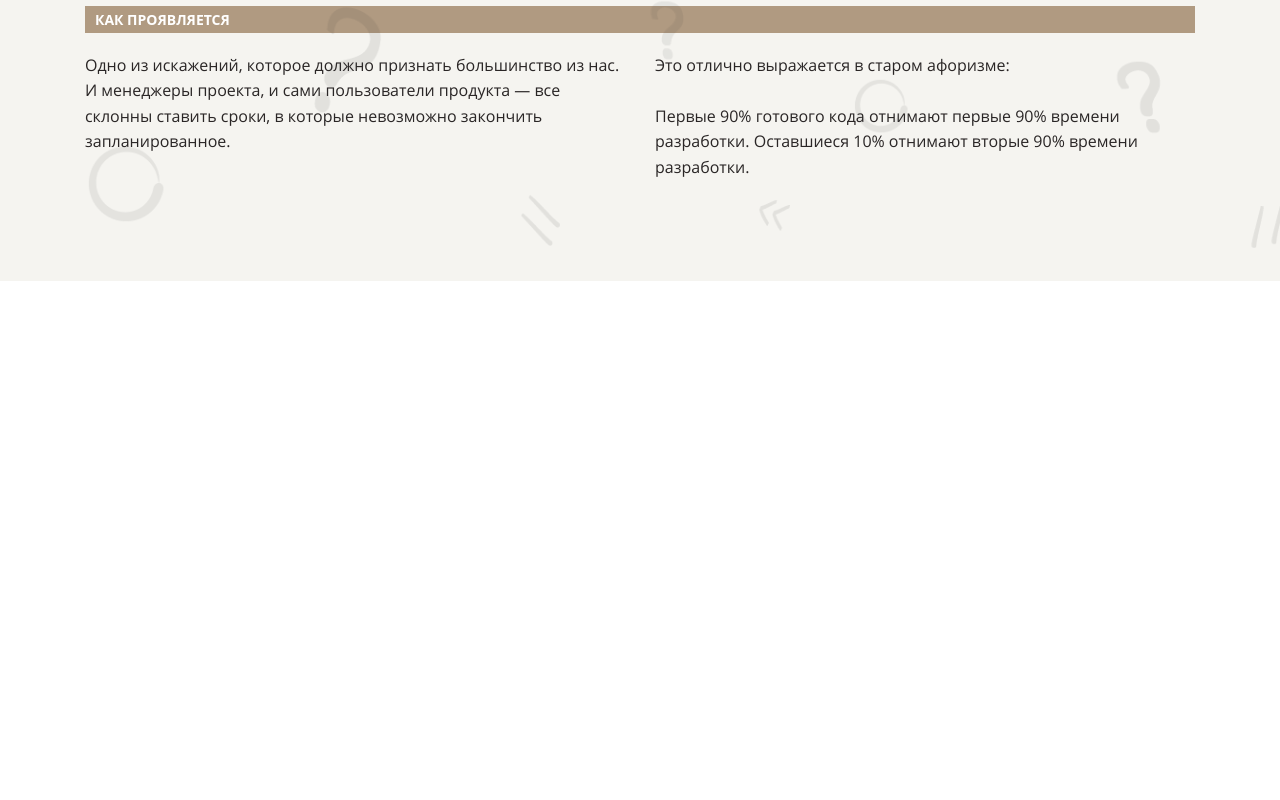
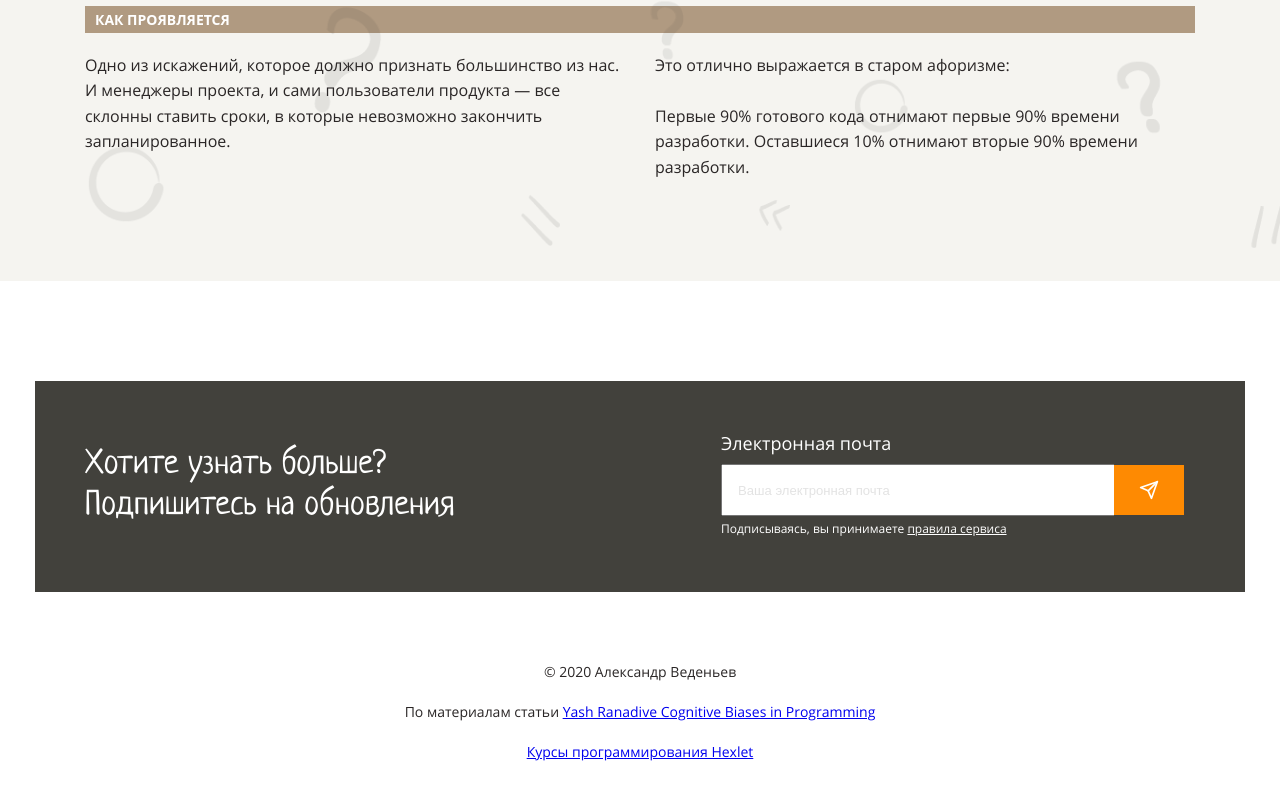
Before and after one commit to AleksVedenyev/layout-designer-project-lvl1, a website: page src/index.html in a window 1280 px wide. Shown: the part 6957-7757 px from the top of the page. Before the commit the page ends 7238 px from the top, so only its background shows below. Drawn offline with Linux system fonts and the light colour scheme.

Commit message:
завершил верстку

```diff
--- a/src/index.html
+++ b/src/index.html
@@ -28,7 +28,7 @@
     </div>
   </header>
   <main>
-    <section class="container-video">
+    <section class="container-column">
       <h2 class="heading-h2">Что же это такое,<br><span class="orange">когнитивные искажения?</span></h2>
       <p class="paragraph-video">Что такое когнитивные искажения. Petrovna Channel</p>
       <iframe class="video" width="919" height="569" src="https://www.youtube.com/embed/jie9AizBqss" frameborder="0"
@@ -52,7 +52,7 @@
         <p class="nav-block"><a href="#hyperbolic-depreciation"><span class="nav-number">4</span><span
               class="heading-block-nav">Гиперболическое обесценивание</span><span>Вы гонитесь за немедленной маленькой
               выгодой и игнорируете более крупную, недоступную сейчас, но доступную в будущем.</span></a></p>
-        <p class="nav-block"><a href="#"><span class="nav-number">5</span><span class="heading-block-nav">Ошибка
+        <p class="nav-block"><a href="#errors-in-planning"><span class="nav-number">5</span><span class="heading-block-nav">Ошибка
               планирования</span><span>Неправильно рассчитывать время необходимое для завершения задачи.</span></a></p>
       </nav>
     </div>
@@ -141,7 +141,7 @@
               </div>
             </div>
             <div class="white-block bg-before">
-              <div id="distortion-of-novelty" class="inner-block">
+              <div id="errors-in-planning" class="inner-block">
                 <div class="group-top">
                   <div class="left-block-img"><img src="../src/images/5.png" alt="ikea-img"></div>
                   <div>
@@ -162,8 +162,21 @@
                 </div>
               </div>
   </main>
-  <footer>
-
+  <footer class="container-column">
+    <div class="main-form">
+      <h3 class="white">Хотите узнать больше?<br>Подпишитесь на обновления</h3>
+      <form>
+        <label for="e-mail">Электронная почта</label>
+        <input id="e-mail" input type="email" placeholder="Ваша электронная почта"><button class="telegram-button"></button>
+        <p>Подписываясь, вы принимаете <a href="#">правила сервиса</a></p>
+      </form>
+      </div>
+      <div class="contact">
+      <p>© 2020 Александр Веденьев</p>
+      <p>По материалам статьи <a href="https://medium.com/hackernoon/cognitive-biases-in-programming-5e937707c27b">Yash Ranadive Cognitive Biases in Programming</a></p>
+      <p><a href="https://ru.hexlet.io/my">Курсы программирования Hexlet</a></p>
+      </div>
+    </div>
   </footer>
 </body>
 
--- a/src/styles/style.css
+++ b/src/styles/style.css
@@ -42,17 +42,24 @@
   src: url('../assets/fonts/Neucha-Regular.ttf');
 }
 
+body {
+  font-family: 'OpenSans', sans-serif;
+  line-height: 1.6em;
+  font-size: 16px;
+  color: #2a2626;
+}
+
 h2 {
   font-family: 'Neucha', sans-serif;
   font-size: 60px;
   line-height: 1.2em;
 }
 
-body {
-  font-family: 'OpenSans', sans-serif;
-  line-height: 1.6em;
-  font-size: 16px;
-  color: #2a2626;
+h3 {
+  font-family: 'Neucha', sans-serif;
+  font-size: 34px;
+  line-height: 1.2em;
+  font-weight: 400;
 }
 
 .header {
@@ -125,8 +132,11 @@ body {
   font-weight: 700;
 }
 
-.container-video {
+.button-orange-style:hover {
+  background: #EA7600;
+}
 
+.container-column {
   display: flex;
   flex-flow: column;
   align-items: center;
@@ -332,3 +342,96 @@ body {
   text-transform: uppercase;
   color: #B09A81;
 }
+
+.main-form {
+  display: flex;
+  justify-content: space-between;
+  width: 100%;
+  padding: 50px;
+  background: #42413C;
+}
+
+.main-form>form {
+  position: relative;
+  right: 80px;
+}
+
+.main-form>h3 {
+  margin-top: auto;
+  margin-bottom: auto;
+}
+
+form>label {
+  display: block;
+  margin-bottom: 8px;
+  font-weight: 400;
+  font-size: 18px;
+  color: #FFFFFF;
+}
+
+input {
+  display: block;
+  width: 360px;
+  height: 18px;
+  padding: 15px;
+  font-size: 17px;
+}
+
+.telegram-button {
+  position: absolute;
+  top: 34px;
+  left: 393px;
+  display: flex;
+  flex-direction: column;
+  justify-content: center;
+  width: 70px;
+  height: 50px;
+  border: none;
+  background: #FE8A02;
+}
+
+.telegram-button::before {
+  width: 20px;
+  height: 20px;
+  margin: 0 auto;
+  background: url(../images/send.svg);
+  background-repeat: no-repeat;
+  background-size: cover;
+  content: "";
+}
+
+.telegram-button:hover {
+  background: #EA7600;
+
+}
+
+::placeholder {
+  font-weight: 400;
+  font-size: 13.1px;
+  line-height: 21px;
+  display: flex;
+  align-items: center;
+  color: #757575;
+  opacity: 0.2;
+}
+
+form>p {
+  font-size: 12px;
+  color: #FFF;
+}
+
+form>p>a {
+  color: #FFF;
+}
+
+.contact {
+  margin-top: 60px;
+  display: flex;
+  flex-direction: column;
+  align-items: center;
+  line-height: 2.5em;
+}
+
+.contact>p {
+  font-size: 14px;
+}
```
